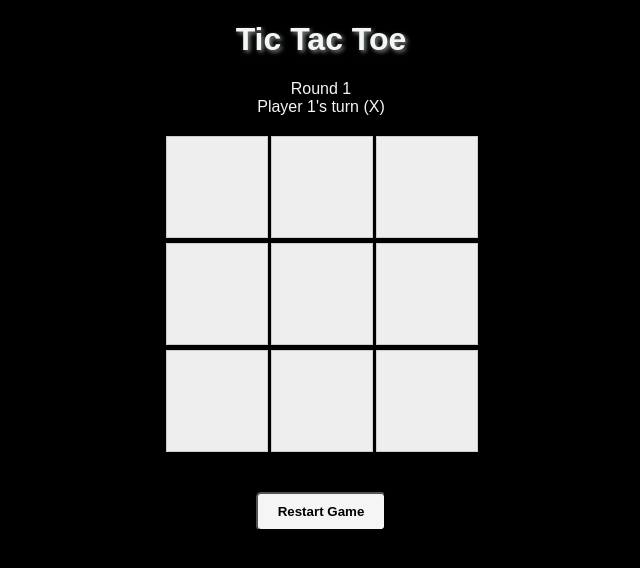
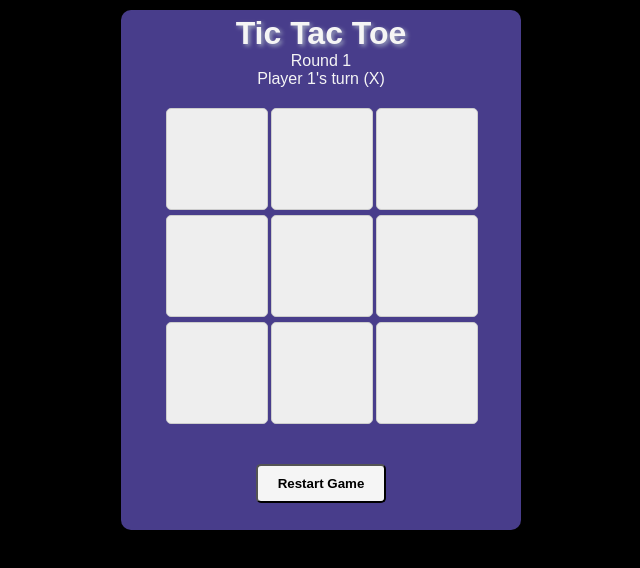
Before and after one commit to Sorbari2016/tictactoe, a plain HTML site: page index.html in a window 1280 px wide. Shown: the whole page, without its empty margins (319-959 px from the left). Drawn offline with Linux system fonts and the light colour scheme.

Commit message:
Updated the DOM UI

```diff
--- a/index.html
+++ b/index.html
@@ -8,12 +8,15 @@
     <script src="javascript.js" defer></script>
 </head>
 <body>
+
+  <div class="game-container">
     <h1>Tic Tac Toe</h1>
-  <div id="game-info">
-    <p id="status">Player 1's turn (X)</p>
+    <div id="status screen">
+      <p id="status">Player 1's turn (X)</p>
+    </div>
+    <div id="gameboard" class="board"></div>
+    <button id="restartBtn">Restart Game</button>
   </div>
-  <div id="gameboard" class="board"></div>
-  <button id="restartBtn">Restart Game</button>
 
 </body>
 </html>
--- a/style.css
+++ b/style.css
@@ -1,11 +1,17 @@
 /* CSS RULES FOR THE TIC TAC TOE GAME */
 
+* {
+  padding: 0;
+  margin: 0;
+}
 
-/* style.css */
+
 body {
     font-family: Arial, sans-serif;
     text-align: center;
     background-color: black;
+    display: flex;
+    justify-content: center;
 
   }
 
@@ -27,6 +33,7 @@ body {
     background-color: #eee;
     cursor: pointer;
     border: 1px solid #ccc;
+    border-radius: 5px;
   }
 
   .cell:hover {
@@ -47,8 +54,18 @@ body {
   h1 {
     color: whitesmoke;
     text-shadow: 2px 2px 4px rgba(214, 234, 225, 0.6);
+    padding-top: 5px;
   }
 
  #status {
   color: whitesmoke;
  }
+
+ .game-container {
+  background-color: darkslateblue;
+  width: 400px;
+  margin-top: 10px;
+  height: 520px;
+  border-radius: 10px;
+
+ }
```
